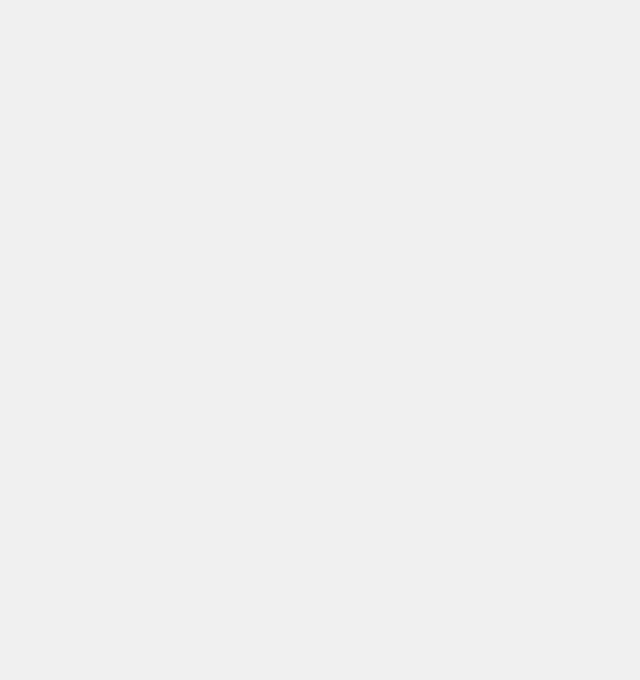
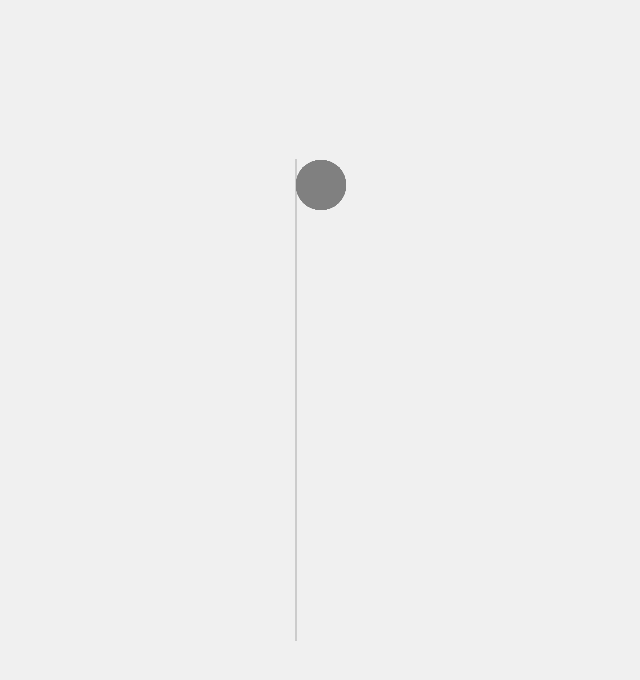
Before and after one commit to kcinnd/stones, a plain HTML site: page index.html in a window 1280 px wide. Shown: the whole page, without its empty margins (344-984 px from the left). Drawn offline with Linux system fonts and the light colour scheme.

Commit message:
Update style.css

```diff
--- a/style.css
+++ b/style.css
@@ -10,13 +10,14 @@ body, html {
     width: 60%;
     height: 60%;
     position: relative;
+    border: 1px solid #ccc; /* To visualize the play area */
 }
 
 .item {
     width: 50px;
     height: 50px;
     border-radius: 50%;
-    background: url('path_to_stone_image'); /* Replace with your stone image path */
+    background-color: gray; /* Use a solid color for testing */
     position: absolute;
     cursor: move;
 }
```
